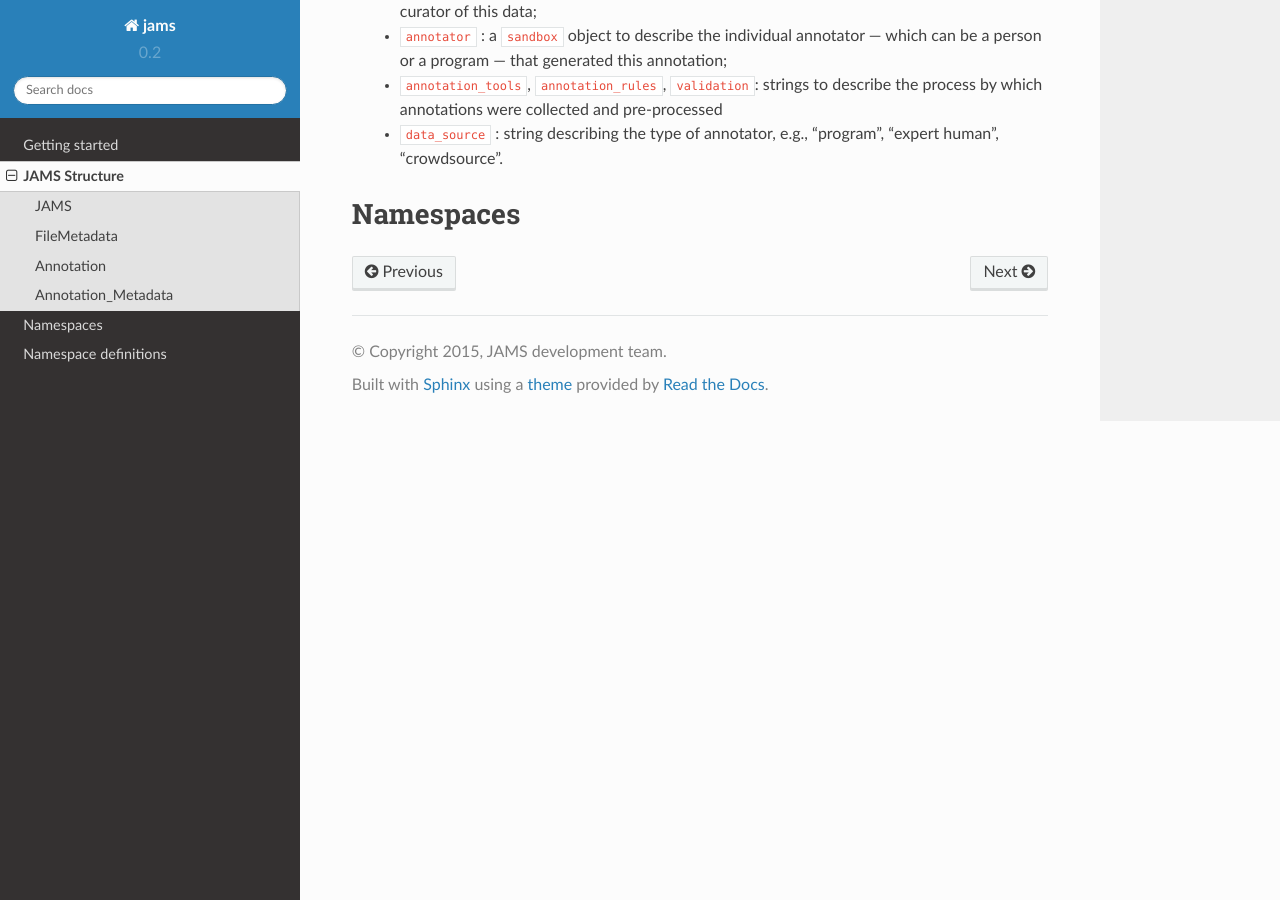
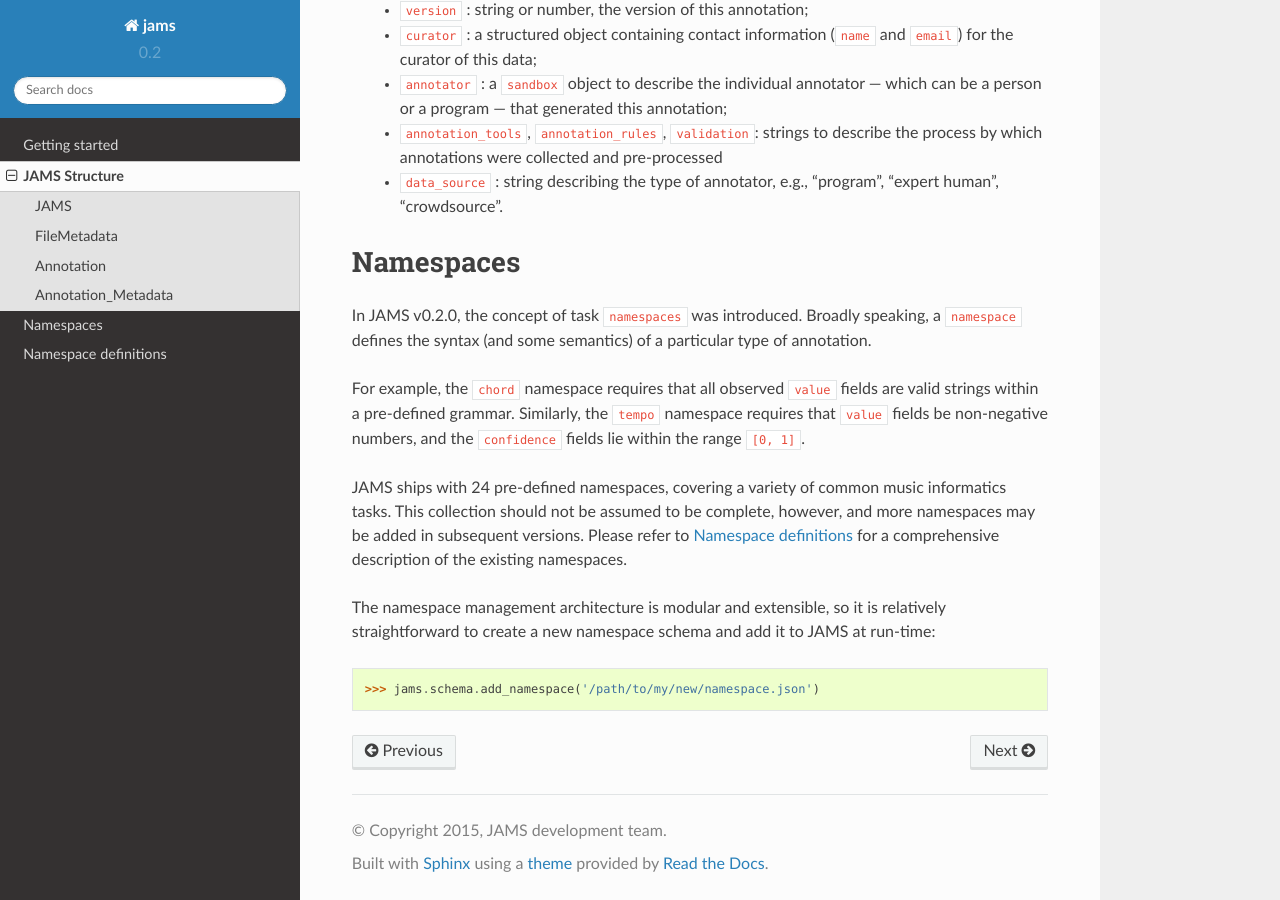
Before and after one commit to marl/jams, a Sphinx documentation site: the page built from docs/jams_structure.rst, in a window 1280 px wide and 900 px high, scrolled down 1193 px. Built offline with Sphinx 7.4.7 and the Read the Docs theme 2.0.0, drawn with Linux system fonts in a browser that asks for light colours; cross-references to code outside the pages are shown as plain code; some of the changed text lies outside the part shown.

Commit message:
updated documentation to describe namespace #23

```diff
--- a/docs/jams_structure.rst
+++ b/docs/jams_structure.rst
@@ -1,5 +1,7 @@
 JAMS Structure
 ~~~~~~~~~~~~~~
+
+This section describes the anatomy of JAMS objects.
 
 JAMS
 ^^^^
@@ -50,3 +52,18 @@ The ``annotation_metadata`` property has the following fields:
 
 Namespaces
 ~~~~~~~~~~
+In JAMS v0.2.0, the concept of task `namespaces` was introduced.  Broadly speaking, a `namespace`
+defines the syntax (and some semantics) of a particular type of annotation.
+
+For example, the `chord` namespace requires that all observed `value` fields are valid strings within a
+pre-defined grammar.  Similarly, the `tempo` namespace requires that `value` fields be non-negative numbers,
+and the `confidence` fields lie within the range `[0, 1]`.
+
+JAMS ships with 24 pre-defined namespaces, covering a variety of common music informatics tasks.  This
+collection should not be assumed to be complete, however, and more namespaces may be added in subsequent
+versions.  Please refer to :ref:`namespace` for a comprehensive description of the existing namespaces.
+
+The namespace management architecture is modular and extensible, so it is relatively straightforward to create
+a new namespace schema and add it to JAMS at run-time:
+
+    >>> jams.schema.add_namespace('/path/to/my/new/namespace.json')
```
